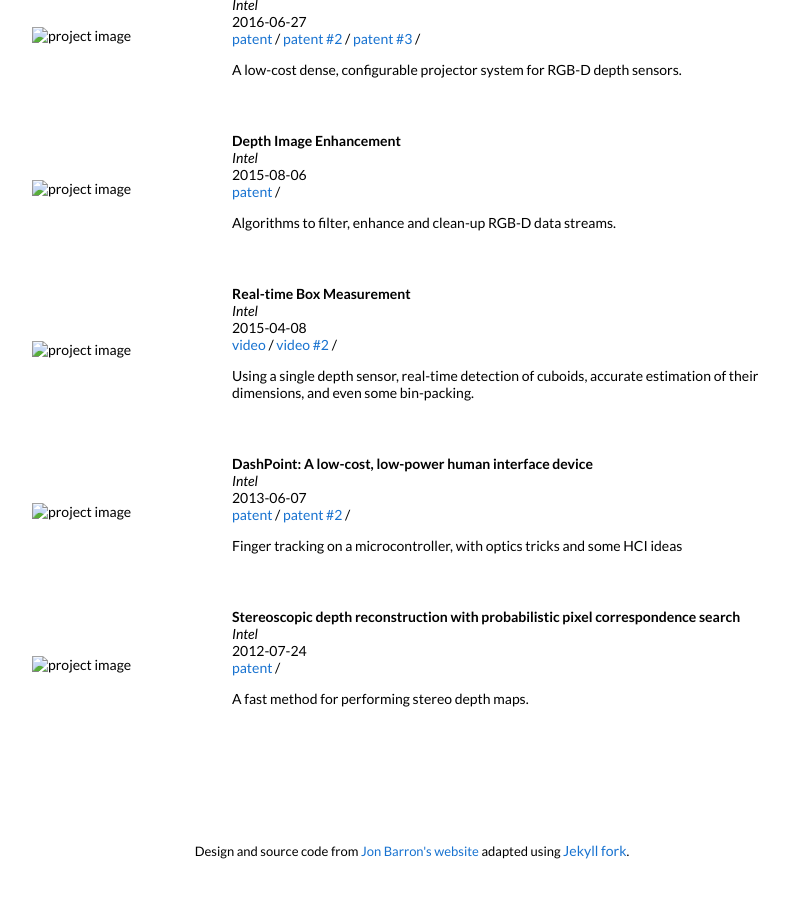
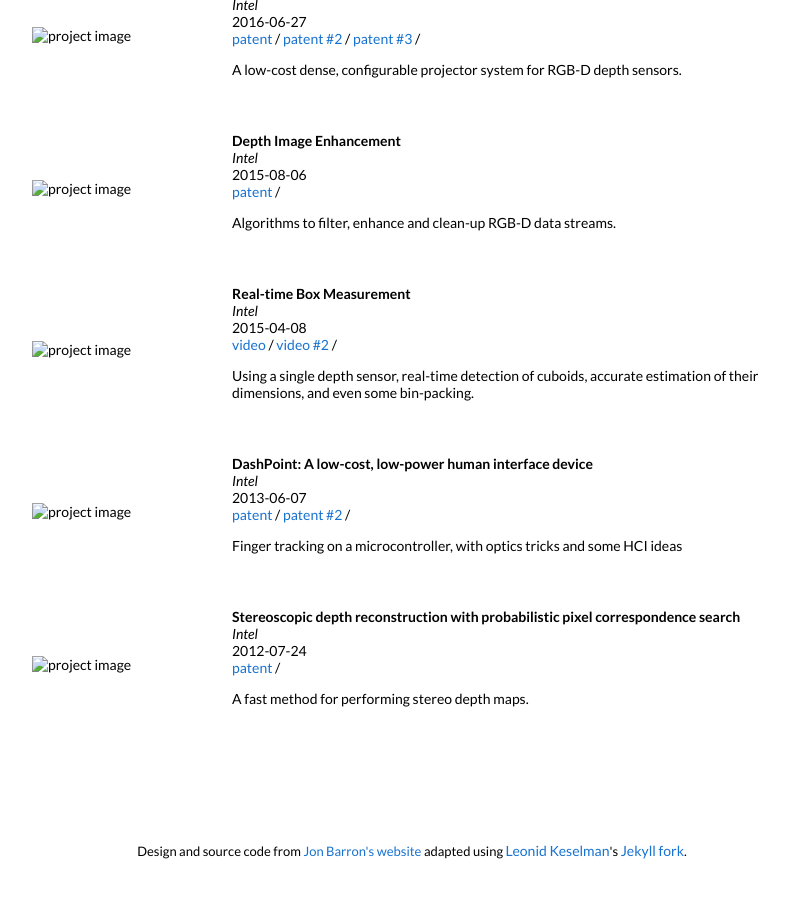
Before and after one commit to aaronlsmiles/aaronlsmiles.github.io, a Jekyll site: the page built from _posts/2019-06-02-venue.markdown, in a window 1280 px wide and 900 px high, scrolled down 1941 px. Shown: the whole window, without its empty margins (228-1017 px from the left). Built offline with Jekyll 4.4.1, drawn with Linux system fonts in a browser that asks for light colours.

Commit message:
Update default.html

```diff
--- a/_layouts/default.html
+++ b/_layouts/default.html
@@ -237,7 +237,7 @@
             <td style="padding:0px">
               <br>
               <p style="text-align:center;font-size:small;">
-                Design and source code from <a style="font-size:small;" href="https://jonbarron.info">Jon Barron's website</a> adapted using <a href="https://leonidk.com/> Leonid Keselman</a>'s <a href="https://github.com/leonidk/new_website"> Jekyll fork</a>.
+                Design and source code from <a style="font-size:small;" href="https://jonbarron.info">Jon Barron's website</a> adapted using <a href="https://leonidk.com">Leonid Keselman</a>'s <a href="https://github.com/leonidk/new_website"> Jekyll fork</a>.
               </p>
             </td>
           </tr>
```
